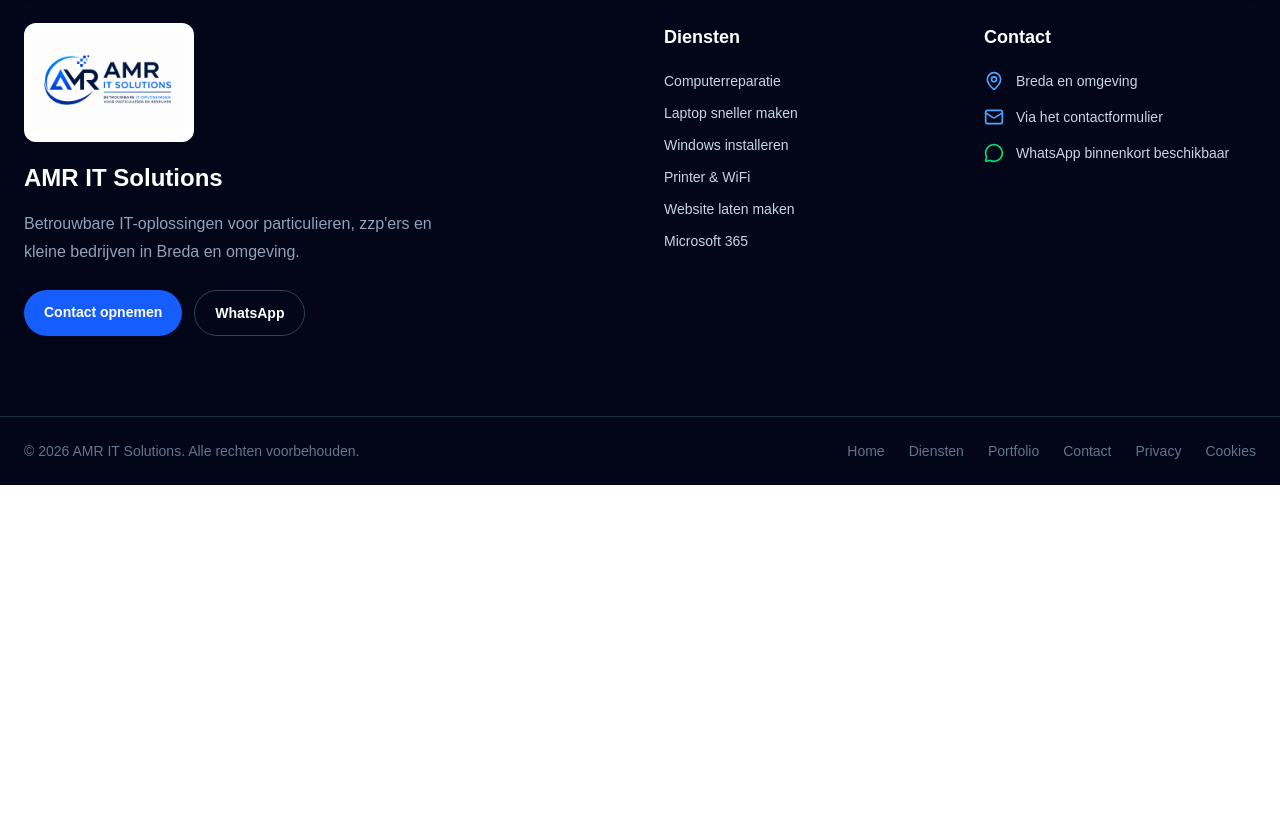
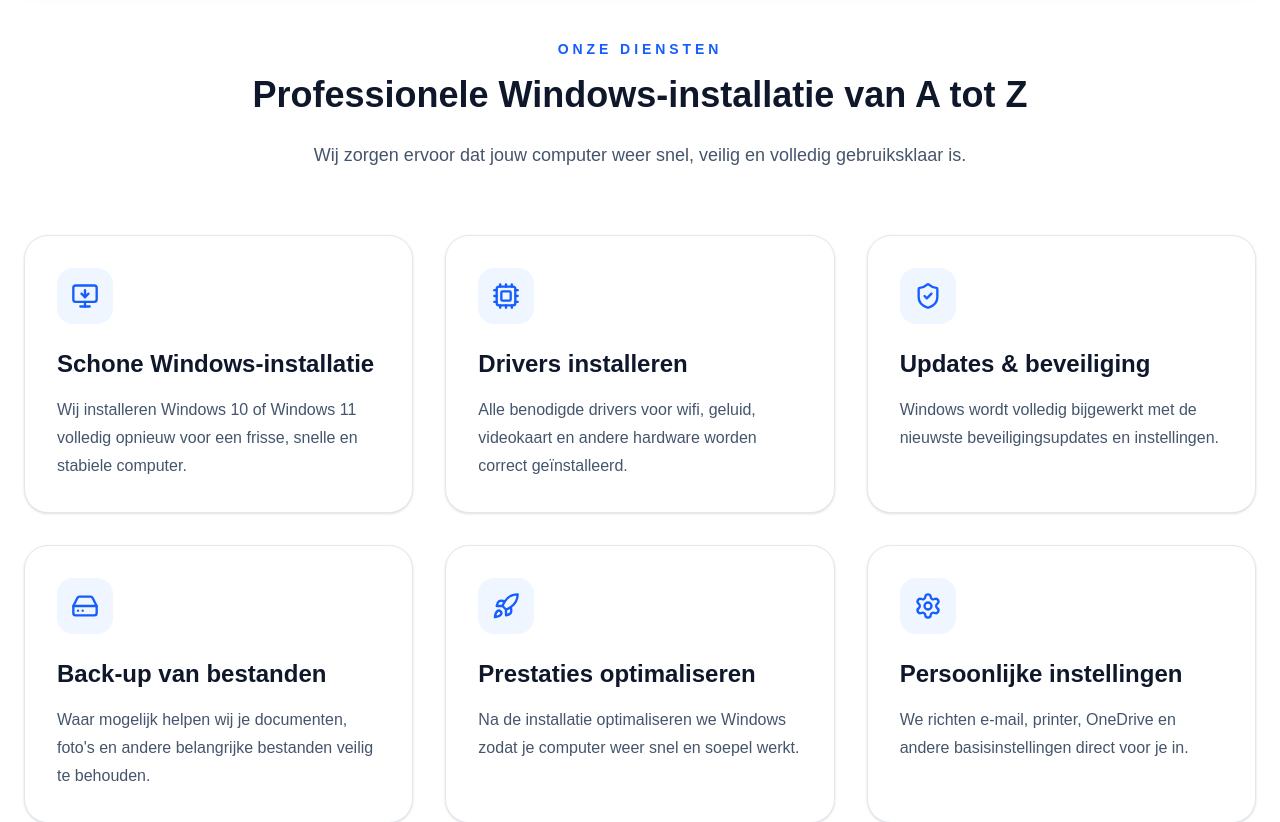
Before and after one commit to amritsolutions/amr-it-solutions, a Next.js app: page /windows-installeren in a window 1280 px wide. Shown: the part 860-1682 px from the top of the page. Before the commit the page ends 1345 px from the top, so only its background shows below. Built offline with nearby package versions, Linux system fonts and the light colour scheme.

Commit message:
windows installeren

```diff
--- a/app/windows-installeren/page.tsx
+++ b/app/windows-installeren/page.tsx
@@ -1,5 +1,6 @@
 import type { Metadata } from "next";
 import WindowsHero from "@/components/WindowsHero";
+import WindowsServices from "@/components/WindowsServices";
 
 export const metadata: Metadata = {
   title:
@@ -35,6 +36,7 @@ export default function WindowsInstallerenPage() {
   return (
     <main className="min-h-screen bg-white">
       <WindowsHero />
+      <WindowsServices />
     </main>
   );
 }
--- /dev/null
+++ b/components/WindowsServices.tsx
@@ -0,0 +1,91 @@
+import {
+  MonitorDown,
+  Cpu,
+  ShieldCheck,
+  HardDrive,
+  Rocket,
+  Settings,
+} from "lucide-react";
+
+const services = [
+  {
+    icon: MonitorDown,
+    title: "Schone Windows-installatie",
+    text: "Wij installeren Windows 10 of Windows 11 volledig opnieuw voor een frisse, snelle en stabiele computer.",
+  },
+  {
+    icon: Cpu,
+    title: "Drivers installeren",
+    text: "Alle benodigde drivers voor wifi, geluid, videokaart en andere hardware worden correct geïnstalleerd.",
+  },
+  {
+    icon: ShieldCheck,
+    title: "Updates & beveiliging",
+    text: "Windows wordt volledig bijgewerkt met de nieuwste beveiligingsupdates en instellingen.",
+  },
+  {
+    icon: HardDrive,
+    title: "Back-up van bestanden",
+    text: "Waar mogelijk helpen wij je documenten, foto's en andere belangrijke bestanden veilig te behouden.",
+  },
+  {
+    icon: Rocket,
+    title: "Prestaties optimaliseren",
+    text: "Na de installatie optimaliseren we Windows zodat je computer weer snel en soepel werkt.",
+  },
+  {
+    icon: Settings,
+    title: "Persoonlijke instellingen",
+    text: "We richten e-mail, printer, OneDrive en andere basisinstellingen direct voor je in.",
+  },
+];
+
+export default function WindowsServices() {
+  return (
+    <section className="bg-white py-24">
+      <div className="mx-auto max-w-7xl px-6">
+
+        <div className="text-center">
+          <p className="text-sm font-bold uppercase tracking-[0.28em] text-blue-600">
+            Onze diensten
+          </p>
+
+          <h2 className="mt-4 text-4xl font-extrabold text-slate-900">
+            Professionele Windows-installatie van A tot Z
+          </h2>
+
+          <p className="mx-auto mt-6 max-w-3xl text-lg leading-8 text-slate-600">
+            Wij zorgen ervoor dat jouw computer weer snel, veilig en volledig
+            gebruiksklaar is.
+          </p>
+        </div>
+
+        <div className="mt-16 grid gap-8 md:grid-cols-2 lg:grid-cols-3">
+          {services.map((service) => {
+            const Icon = service.icon;
+
+            return (
+              <div
+                key={service.title}
+                className="group rounded-3xl border border-slate-200 bg-white p-8 shadow-sm transition-all duration-300 hover:-translate-y-2 hover:border-blue-200 hover:shadow-xl"
+              >
+                <div className="flex h-14 w-14 items-center justify-center rounded-2xl bg-blue-50 text-blue-600 transition-all duration-300 group-hover:bg-blue-600 group-hover:text-white">
+                  <Icon className="h-7 w-7" />
+                </div>
+
+                <h3 className="mt-6 text-2xl font-bold text-slate-900">
+                  {service.title}
+                </h3>
+
+                <p className="mt-4 leading-7 text-slate-600">
+                  {service.text}
+                </p>
+              </div>
+            );
+          })}
+        </div>
+
+      </div>
+    </section>
+  );
+}
```
